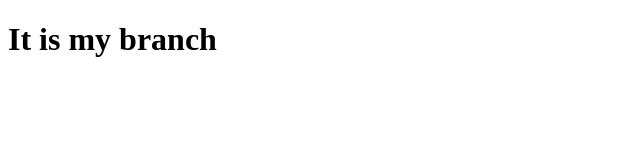
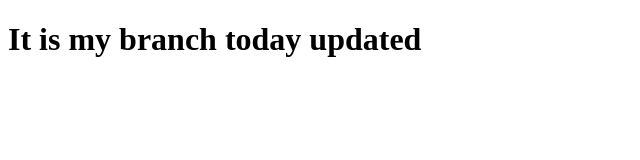
Before and after one commit to Jeyaram-742/kaliRepo, a plain HTML site: page demo.html in a window 1280 px wide. Shown: the whole page, without its empty margins (0-640 px from the left). Drawn offline with Linux system fonts and the light colour scheme.

Commit message:
today changed

```diff
--- a/demo.html
+++ b/demo.html
@@ -6,7 +6,7 @@
     <title>Document</title>
 </head>
 <body>
-    <h1>It is my branch</h1>
+    <h1>It is my branch today updated</h1>
 
 </body>
 </html>
```
